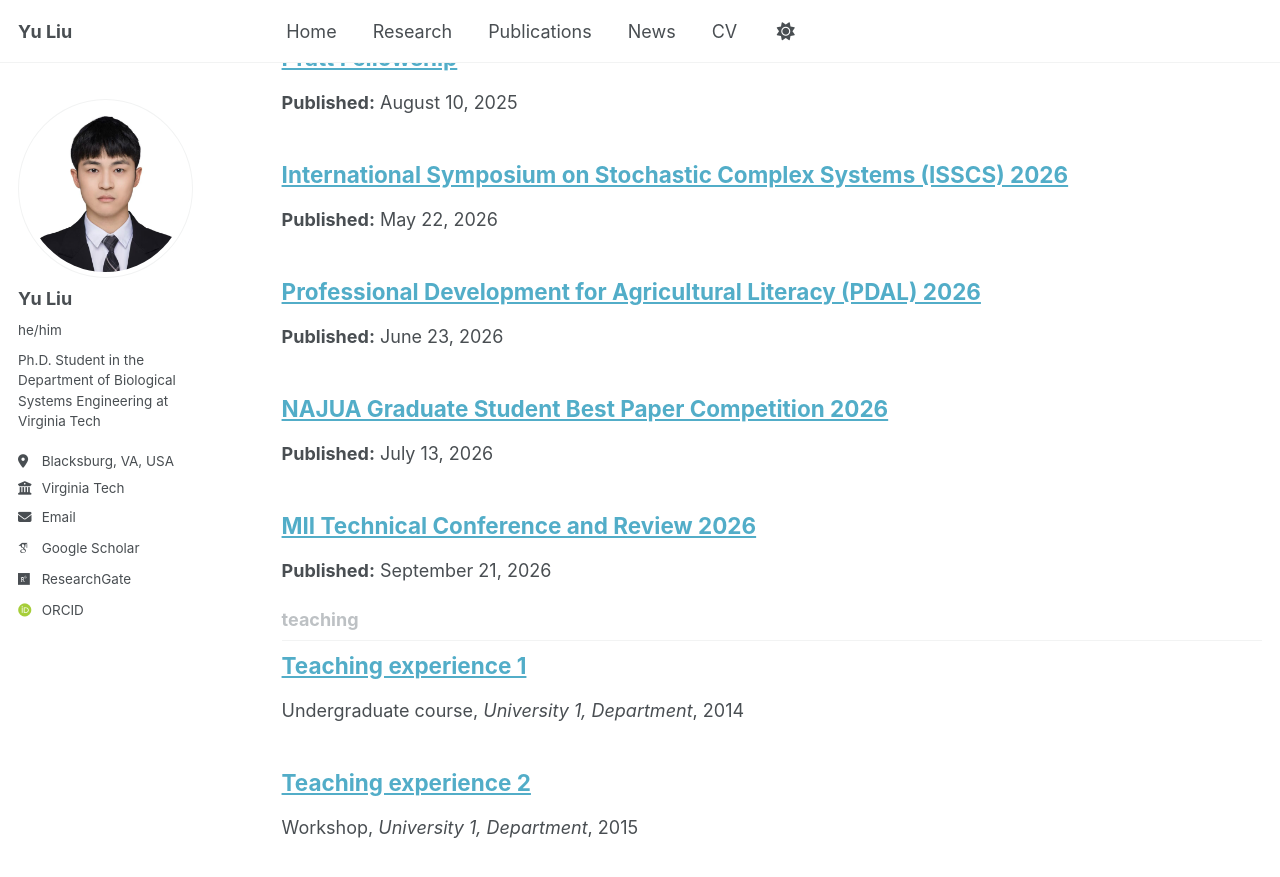
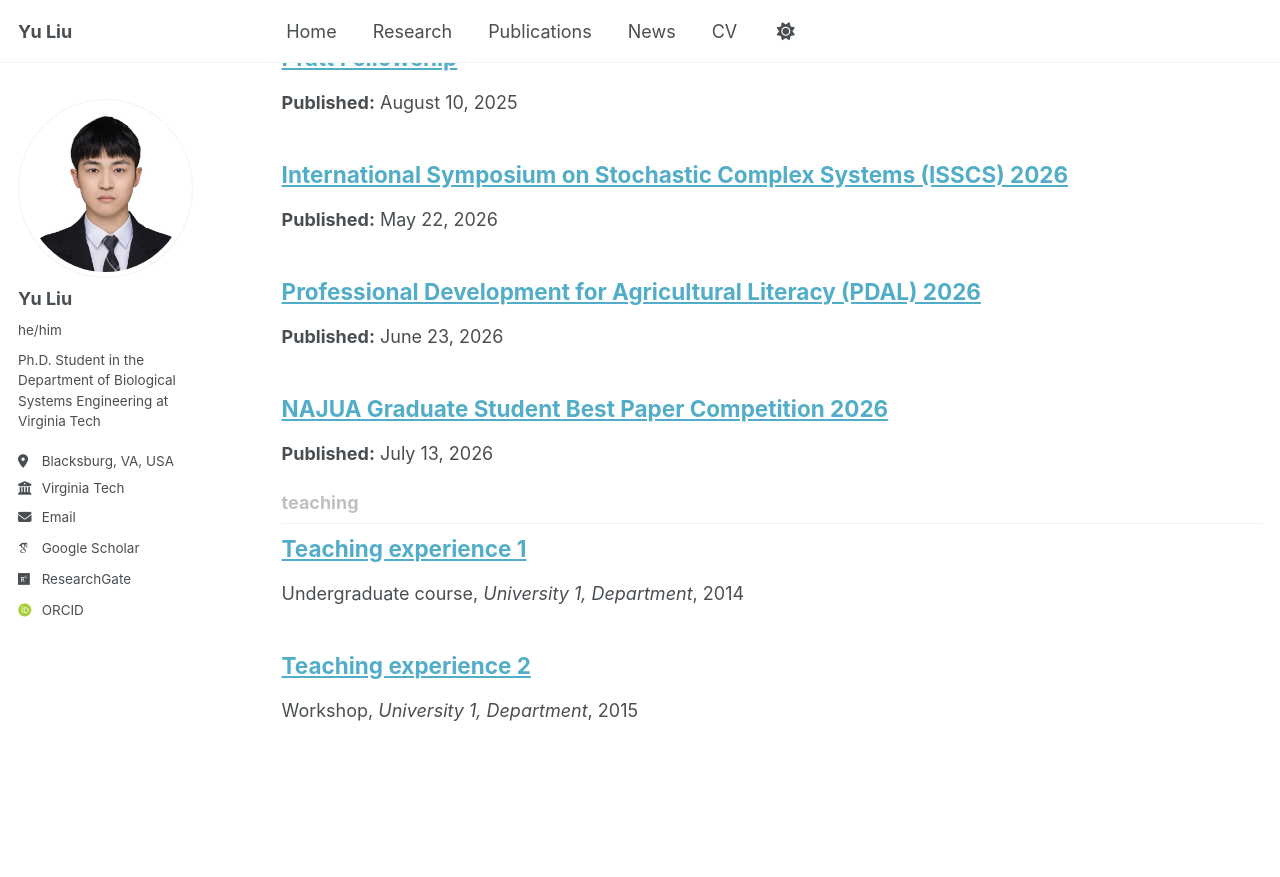
Before and after one commit to yuliu0322/yuliu0322.github.io, a Jekyll site: the page built from _pages/collection-archive.html, in a window 1280 px wide and 900 px high, scrolled down 2182 px. Shown: the top 877 px of the window. Built offline with Jekyll 4.4.1, drawn with Linux system fonts in a browser that asks for light colours; some web fonts are replaced; a script bundle is joined from its source files by our own code; library files that are not in the unit come from our copies; after the commit the page ends 2965 px from its top, so only the background shows below that; part of the change alters nothing that is shown.

Commit message:
Update 2026-09-21-MII Technical Conference and Review.md

```diff
--- a/_talks/2026-09-21-MII Technical Conference and Review.md
+++ b/_talks/2026-09-21-MII Technical Conference and Review.md
@@ -6,7 +6,7 @@ permalink: /talks/MII Technical Conference and Review/
 venue: "Virginia Tech"
 date: 2026-09-21
 location: "Blacksburg, VA, USA"
-hidden: true
+published: false
 ---
 
 Poster presentation, Virginia Tech, Blacksburg, VA, USA.
```
